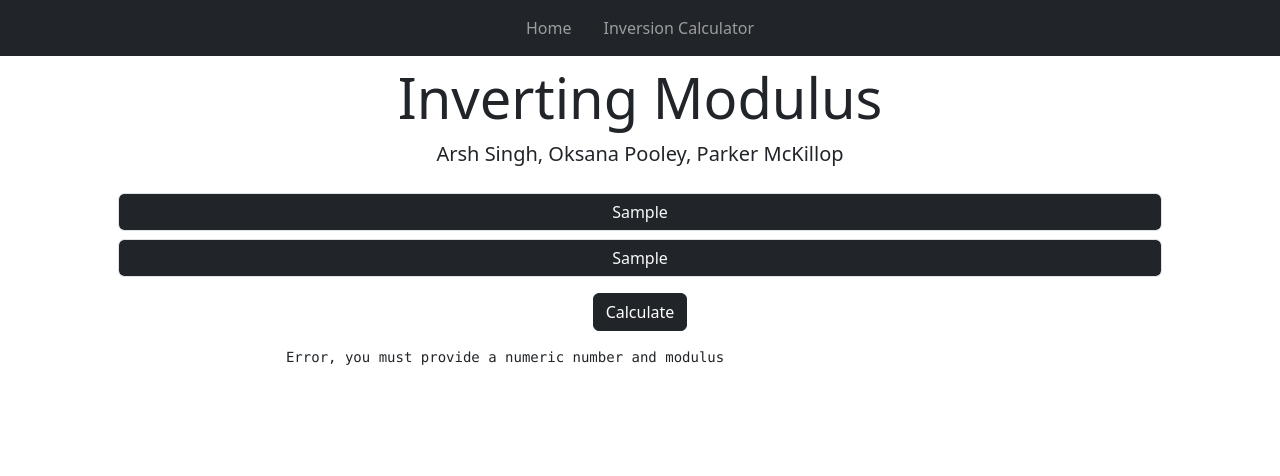
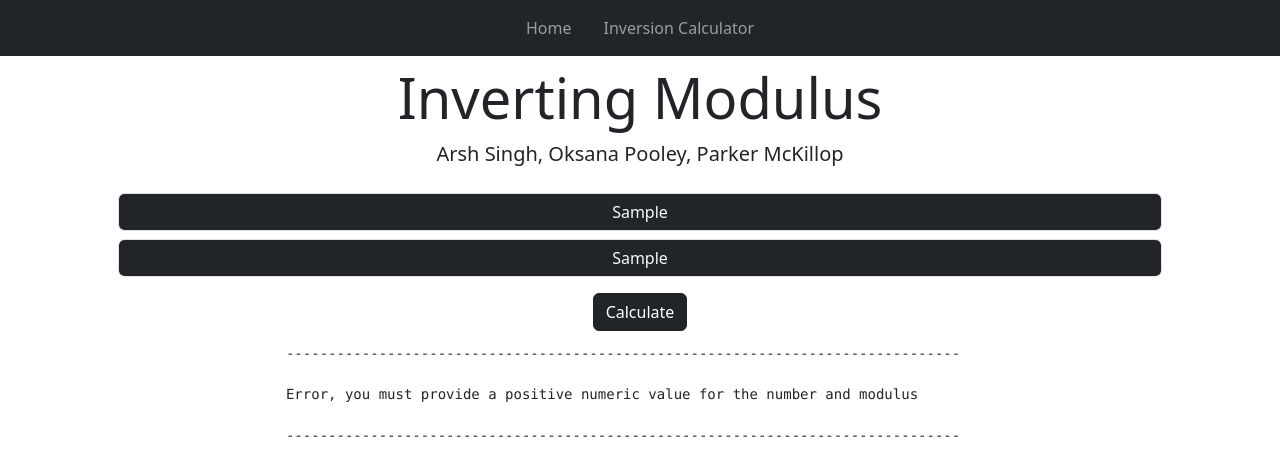
Before and after one commit to pem2k/cs_5002_final_front_end, a React (Create React App) app: page /Inverse in a window 1280 px wide. Both pictures are taken after typing "Sample", "Sample" into the empty fields and a click on the button "Calculate". Shown: the top 476 px of the page. Built offline with nearby package versions, Linux system fonts and the light colour scheme.

Commit message:
error message formatting and enforcement of  values larger than 0

```diff
--- a/src/components/InverseForm.jsx
+++ b/src/components/InverseForm.jsx
@@ -9,7 +9,7 @@ export default function InverseForm(){
     const [modInput, setModInput] = useState("");
     const [steps, setSteps] = useState([])
 
-
+    const dashes = "--------------------------------------------------------------------------------"
     const submitHandler = (event) => {
         event.preventDefault();
 
@@ -18,8 +18,13 @@ export default function InverseForm(){
             mod: Number(modInput),
         }
 
+        if (userSubmission.number < 0 || userSubmission.mod <0){
+            setSteps([dashes,"Error, you must provide a positive numeric value for the number and modulus", dashes])
+            return
+        }
+
         if (!userSubmission.number || !userSubmission.mod ){
-            setSteps(["Error, you must provide a numeric number and modulus"])
+            setSteps([dashes,"Error, you must provide a positive numeric value for the number and modulus", dashes])
             return
         }
 
@@ -32,7 +37,7 @@ export default function InverseForm(){
                 const works = response.data.works
 
                 if (typeof works ==="string"){
-                    setSteps([works])
+                    setSteps([dashes,works,dashes])
                 }
 
                 else{
@@ -57,13 +62,13 @@ export default function InverseForm(){
                 </div>
             </div>
         </div>
-        <div className="">
+
         <div className="d-flex flex-column align-items-center mt-2">
                 {steps.map((work, i) => (
                     <WorkShower key={work + i} work={work} />
                 ))}
             </div>
         </div>
-        </div>
+
 )
 }
--- a/src/components/WorkShower.jsx
+++ b/src/components/WorkShower.jsx
@@ -3,7 +3,7 @@ import { TypeAnimation } from 'react-type-animation'
 
 export default function WorkShower({ work }) {
   return (
-    <div className="mt-2 mb-2 d-flex container">
+    <div className="mt-1 d-flex container">
       <div
         className="container"
         style={{ width: "80ch", whiteSpace: "pre-wrap" }}
```
